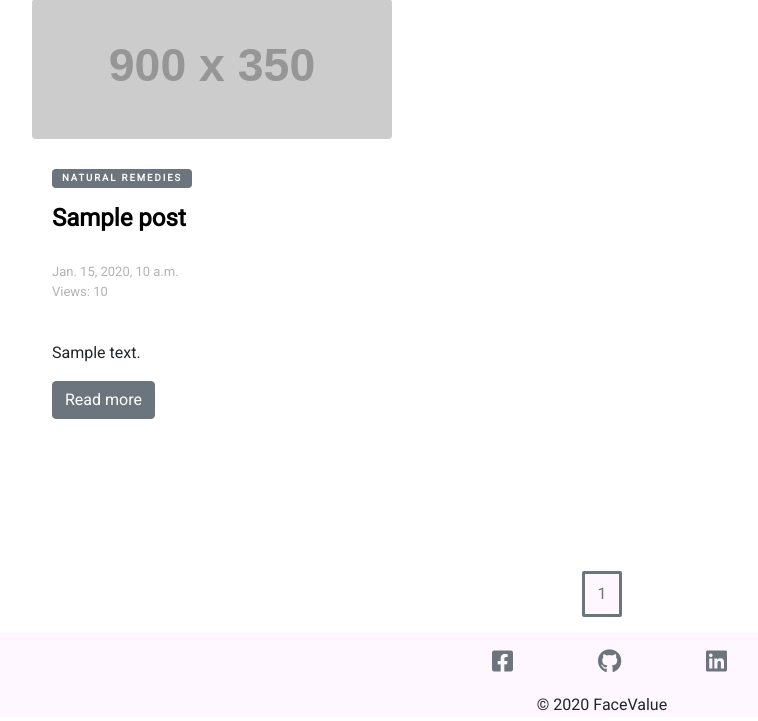
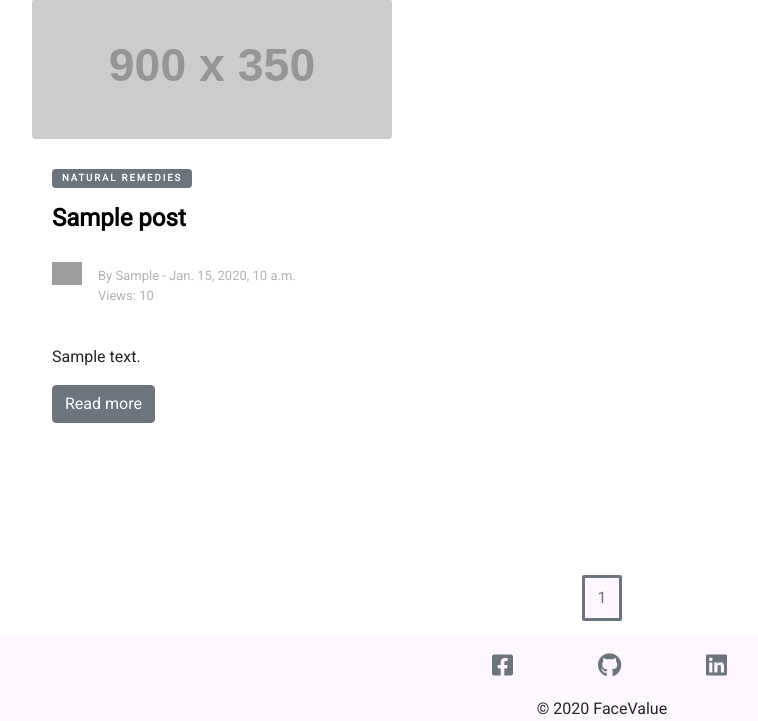
Before and after one commit to MelBiggs/fullstack-frameworks-project, a Django app: page /blog/ in a window 1280 px wide. Shown: the part 419-1140 px from the top of the page, without its empty margins (38-796 px from the left). Run offline with Django 3.2, Linux system fonts and the light colour scheme; tables that the repository leaves empty hold one stand-in row (values such as "Sample post"); grey boxes labelled with a size stand in for pictures from a placeholder-image service; some libraries are stand-ins or nearby versions; grey boxes are pictures that could not be loaded.

Commit message:
Added writer field to blogs, added author images

```diff
--- a/blog/forms.py
+++ b/blog/forms.py
@@ -5,7 +5,8 @@ from .models import Post, Comment
 class BlogPostForm(forms.ModelForm):
     class Meta:
         model = Post
-        fields = ('title', 'content', 'image', 'tag', 'published_date')
+        fields = ('title', 'content', 'image', 'tag', 'published_date',
+                  'writer')
 
 
 class CommentForm(forms.ModelForm):
--- a/blog/models.py
+++ b/blog/models.py
@@ -8,9 +8,11 @@ class Post(models.Model):
     A single Blog post
     """
     title = models.CharField(max_length=200)
+    writer = models.CharField(max_length=200, default="Melissa Biggs")
     content = models.TextField()
     created_date = models.DateTimeField(auto_now_add=True)
-    published_date = models.DateTimeField(blank=True, null=True, default=timezone.now)
+    published_date = models.DateTimeField(blank=True, null=True,
+                                          default=timezone.now)
     views = models.IntegerField(default=0)
     tag = models.CharField(max_length=30, blank=True, null=True)
     image = models.ImageField(upload_to="images", blank=True, null=True)
--- a/blog/templates/blogposts.html
+++ b/blog/templates/blogposts.html
@@ -13,11 +13,12 @@
 </div>
 <hr>
 
+<!-- Blog Posts -->
 <div class="site-section">
 	<div class="container">
 		<div class="row">
 			{% for post in posts %}
-			<div class="col-lg-4 mb-4">
+			<div class="col-lg-4 col-md-6 col-sm-8 mb-4">
 				<div class="entry">
 					<a href=""><img src="http://placehold.it/900x350" id= "blog-img" alt="Image" class="img-fluid rounded"></a>
 						<div class="excerpt">
@@ -25,7 +26,15 @@
 
 							<h2><a href="{% url 'post_detail' post.id %}">{{ post.title }}</a></h2>
 							<div class="post-meta align-items-center text-left clearfix">
-								<span>{{ post.published_date }}</span>
+								{% if post.writer == 'Melissa Biggs' %}
+								<figure class="mb-0 mr-3 float-left">
+									<img src="{% static 'img/author-circle.png' %}" alt="Image" class="img-fluid author-figure"></figure>
+									{% else %}
+									<figure class="author-figure mb-0 mr-3 float-left">
+										<img src="{% static 'img/Logo-circle.png' %}" alt="Image" class="img-fluid"></figure>
+										{% endif %}
+										<span class="d-inline-block mt-1">By {{post.writer}}</span>
+										<span> - {{ post.published_date }}</span>
 										<p><span class="boldtext">Views:</span> {{post.views}}</p>
 							</div>
 							<br>
@@ -41,10 +50,11 @@
 
 
 <!-- Pagination -->
-<div class = "pagination">
+<div class="pagination">
 	{% if posts.has_previous %}
 	<a class="pagination-action" href="?page=1"><i class="fas fa-angle-left"></i></a>
-    <a class="pagination-action" href="?page={{ products.previous_page_number }}"><i class="fas fa-angle-double-left"></i></a>
+	<a class="pagination-action"
+		href="?page={{ products.previous_page_number }}"><i class="fas fa-angle-double-left"></i></a>
 	{% endif %}
 
 	{% for num in posts.paginator.page_range %}
@@ -58,7 +68,8 @@
 
 	{% if posts.has_next %}
 	<a class="pagination-action" href="?page={{ products.next_page_number }}"><i class="fas fa-angle-right"></i></a>
-    <a class="pagination-action" href="?page={{ products.paginator.num_pages }}"><i class="fas fa-angle-double-right"></i></a>
+	<a class="pagination-action"
+		href="?page={{ products.paginator.num_pages }}"><i class="fas fa-angle-double-right"></i></a>
 	{% endif %}
 </div>
 
--- a/static/css/style.css
+++ b/static/css/style.css
@@ -72,6 +72,17 @@ ul {
 .item-number{
     margin: .5em;
 }
+
+/* INDEX */
+
+/* .masthead {
+  height: 0vh;
+  min-height: 500px;
+  background-image: url('https://source.unsplash.com/BtbjCFUvBXs/1920x1080');
+  background-size: cover;
+  background-position: center;
+  background-repeat: no-repeat;
+} */
 
 /* PAGINATION */
 
@@ -277,7 +288,6 @@ caption p {
 
 .entry .post-meta img {
     width: 30px;
-    border-radius: 50%;
 }
 
 .entry {
@@ -346,10 +356,11 @@ caption p {
   /* .blog-entries  img {
     max-width: 100%; } */
 
-/* .blog-entries .post-meta .author img {
+.author-figure {
     width: 30px;
     border-radius: 50%;
-    display: inline-block; } */
+    display: inline-block;
+    max-width: 100%; }
 
 /* FOOTER */
 
```
Also changed, not shown: blog/templates/postdetail.html (+7 -2 lines), blog/migrations/0005_auto_20200330_0957.py (added). Lines whose indentation alone changed are shown as unchanged.
